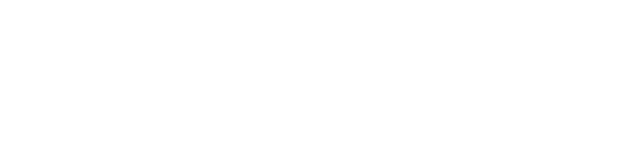
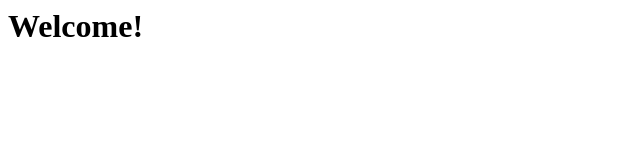
Before and after one commit to dylanleonard/dylanleonard.github.io, a plain HTML site: page index.html in a window 1280 px wide. Shown: the whole page, without its empty margins (0-640 px from the left). Drawn offline with Linux system fonts and the light colour scheme.

Commit message:
Update index.html

```diff
--- a/index.html
+++ b/index.html
@@ -3,5 +3,8 @@
     <title>My Portfolio Website</title>
   </head>
   <body>
+    <h1>
+      Welcome!
+    </h1>
   </body>
 </html>
```
